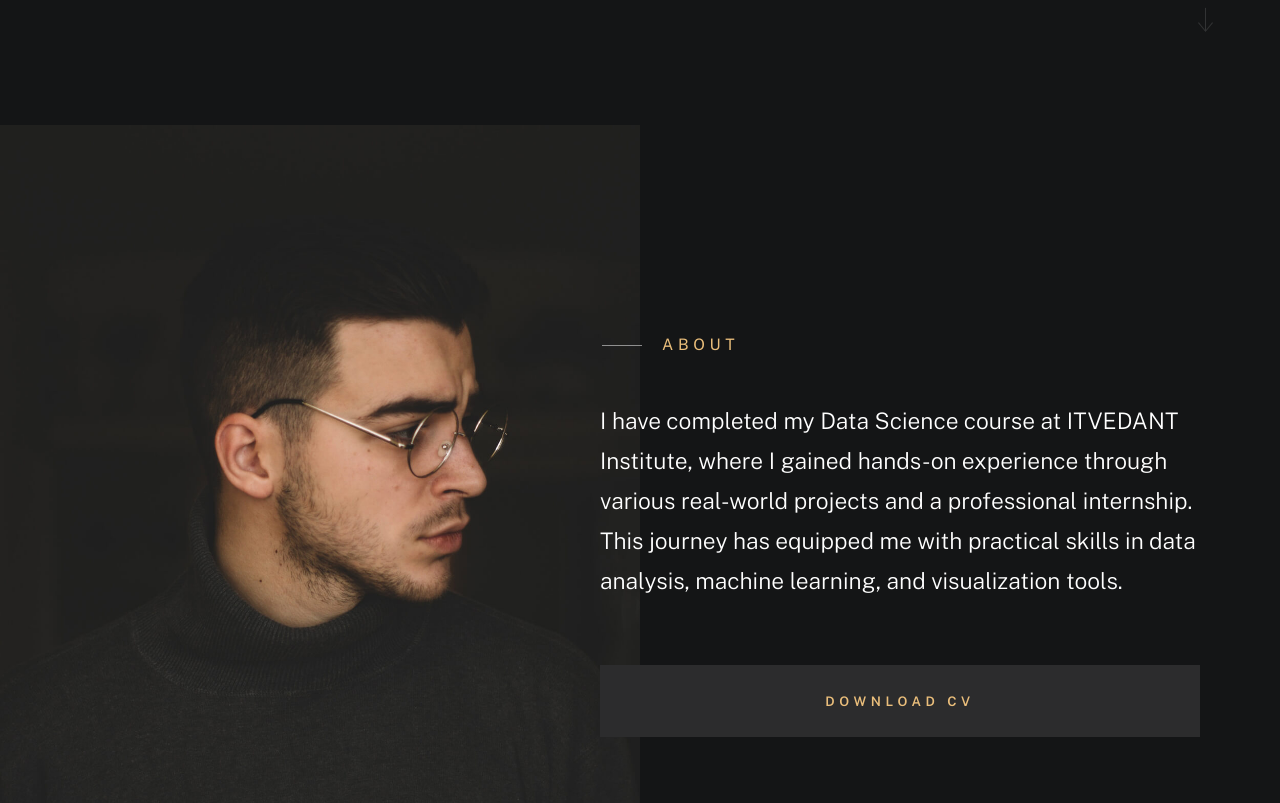
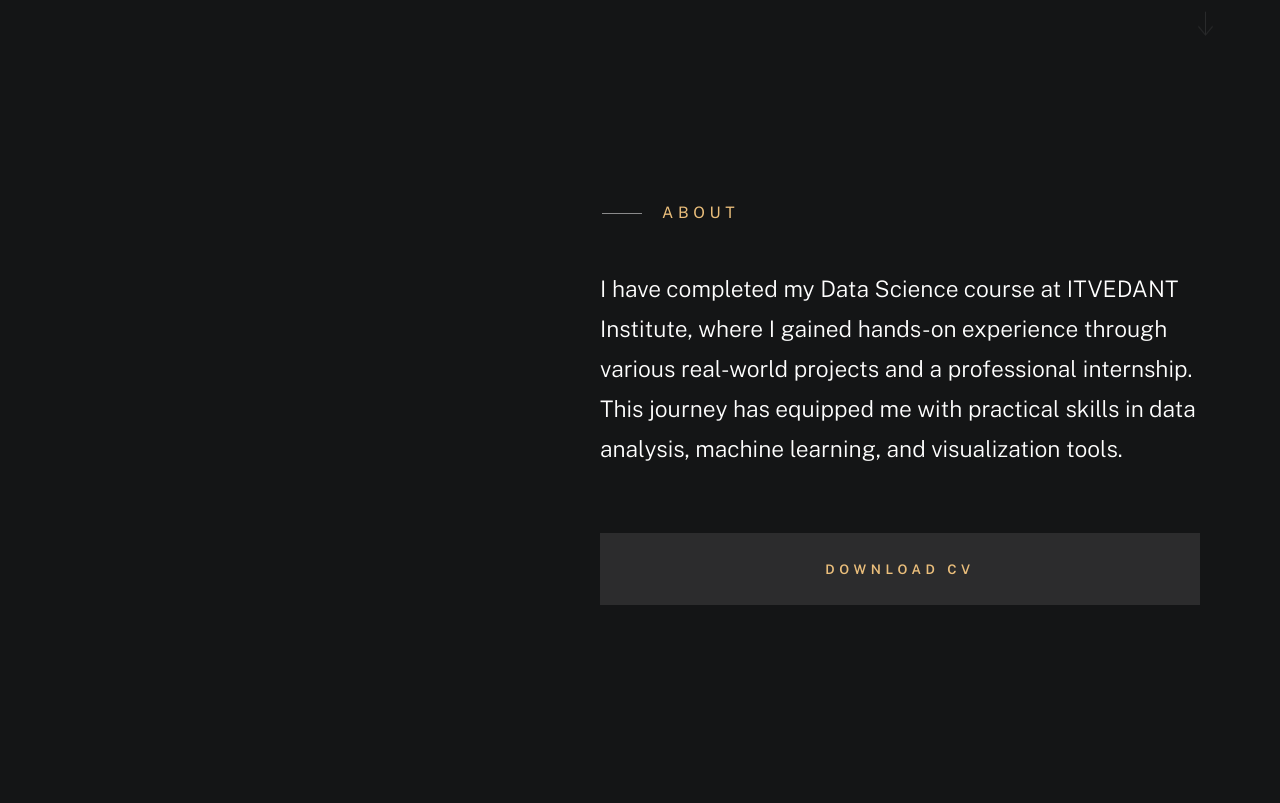
Before and after one commit to Vicky-0588/portfolio, a plain HTML site: page index.html in a window 1280 px wide. Shown: the part 897-1700 px from the top of the page. Drawn offline with nearby package versions, Linux system fonts and the light colour scheme; a web font is replaced by a local one.

Commit message:
removed image

```diff
--- a/index.html
+++ b/index.html
@@ -58,7 +58,7 @@
             <section id="about" class="s-about target-section">
                 <div class="row about-info wide" data-animate-block>
                     <div class="column lg-6 md-12 about-info__pic-block">
-                        <img src="images/about-photo.jpg" srcset="images/about-photo.jpg 1x, images/about-photo@2x.jpg 2x" alt="" class="about-info__pic" data-animate-el>
+                        <!-- <img src="images/about-photo.jpg" srcset="images/about-photo.jpg 1x, images/about-photo@2x.jpg 2x" alt="" class="about-info__pic" data-animate-el> -->
                     </div>
                     <div class="column lg-6 md-12">
                         <div class="about-info__text">
```
